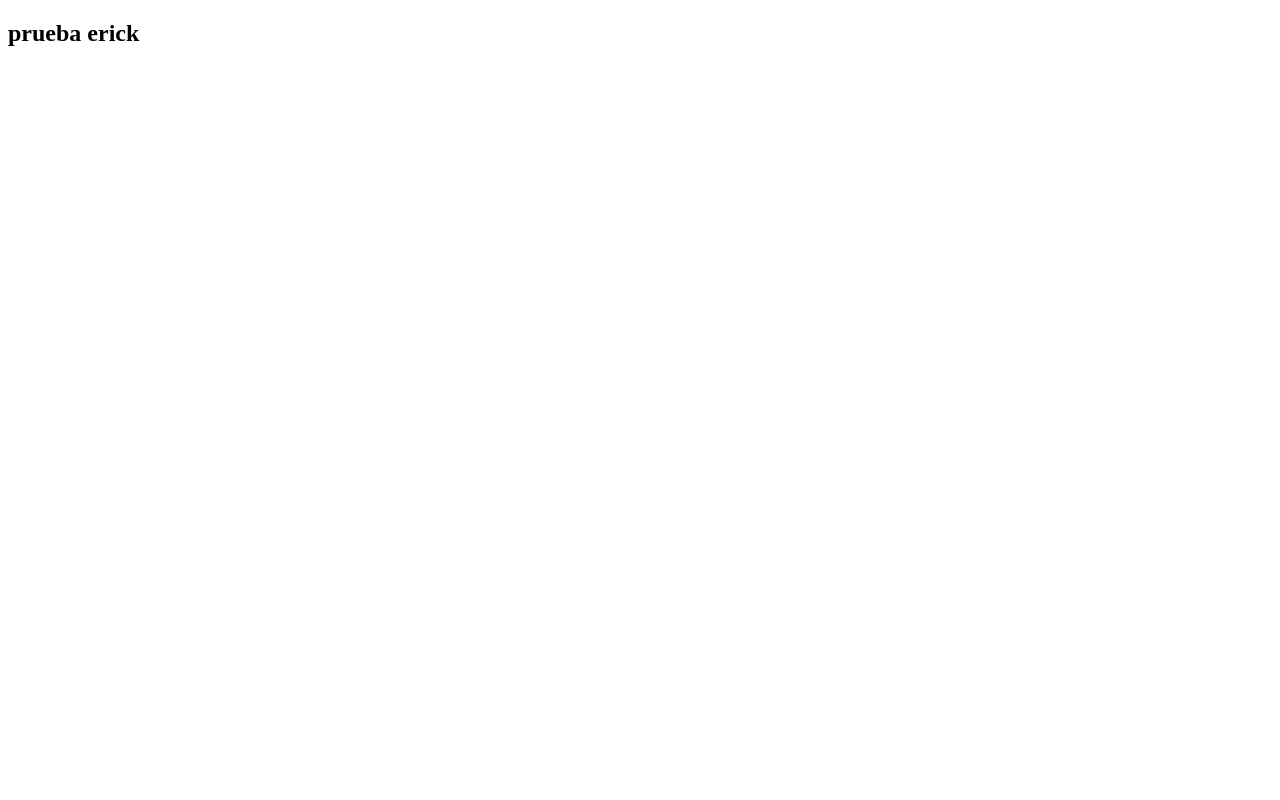
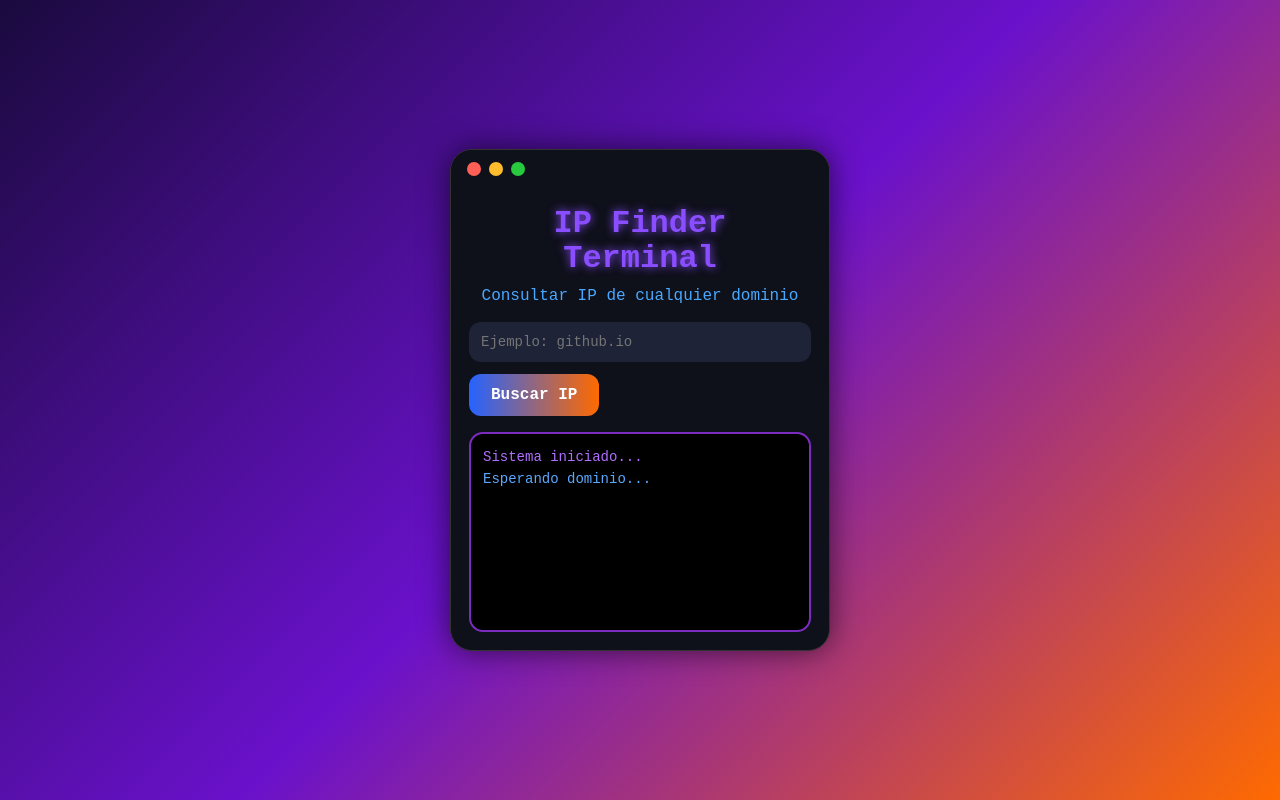
Before and after one commit to Costa-Rica-01/IP-Finder-Terminal, a plain HTML site: page index.html in a window 1280 px wide. Drawn offline with Linux system fonts and the light colour scheme.

Commit message:
Actualizacion de index.html

```diff
--- a/index.html
+++ b/index.html
@@ -1,11 +1,102 @@
 <!DOCTYPE html>
-<html lang="en">
+<html lang="es">
 <head>
-    <meta charset="UTF-8">
-    <meta name="viewport" content="width=device-width, initial-scale=1.0">
-    <title>Document</title>
+<meta charset="UTF-8">
+<meta name="viewport" content="width=device-width, initial-scale=1.0">
+<title>IP Finder Terminal - Erick Córdoba</title>
+<style>
+*{box-sizing:border-box;margin:0;padding:0}
+body{background:linear-gradient(135deg,#1a0a3e,#6a11cb,#ff6a00);min-height:100vh;display:flex;justify-content:center;align-items:center;padding:15px;font-family:'Courier New',monospace}
+.terminal{width:100%;max-width:380px;background:#0e101a;border-radius:22px;overflow:hidden;box-shadow:0 0 30px rgba(0,0,0,.6);border:1px solid #333}
+.top{padding:12px 16px;display:flex;gap:8px;background:#0e101a}
+.dot{width:14px;height:14px;border-radius:50%}.r{background:#ff5f56}.y{background:#ffbd2e}.g{background:#27c93f}
+.body{padding:18px}
+h1{color:#8a4dff;text-align:center;font-size:32px;line-height:1.1;font-weight:900;text-shadow:0 0 10px #8a4dff}
+.sub{color:#4aa8ff;text-align:center;font-size:16px;margin:10px 0 16px;line-height:1.2}
+.input{width:100%;background:#1e2337;border:none;border-radius:12px;padding:12px;color:#fff;font-family:inherit;font-size:14px;outline:none}
+.btn{margin-top:12px;background:linear-gradient(90deg,#2563ff,#ff6a00);border:none;color:#fff;padding:12px 22px;border-radius:12px;font-weight:900;font-size:16px;cursor:pointer;font-family:inherit}
+.btn:active{transform:scale(.95)}
+.out{margin-top:16px;background:#000;border:2px solid #7b2cbf;border-radius:14px;padding:12px;min-height:200px;color:#fff;font-size:14px;line-height:1.6;word-break:break-all}
+.purple{color:#b16eff}
+.blue{color:#5aa9ff}
+.orange{color:#ff8c2a}
+</style>
 </head>
 <body>
-    <h2>prueba erick</h2>
+<div class="terminal">
+<div class="top"><span class="dot r"></span><span class="dot y"></span><span class="dot g"></span></div>
+<div class="body">
+<h1>IP Finder<br>Terminal</h1>
+<div class="sub">Consultar IP de cualquier dominio</div>
+
+<input id="domain" class="input" placeholder="Ejemplo: github.io">
+<button class="btn" onclick="buscarIP()">Buscar IP</button>
+
+<div id="out" class="out">
+<span class="purple">Sistema iniciado...</span><br>
+<span class="blue">Esperando dominio...</span>
+</div>
+</div>
+</div>
+
+<script>
+async function buscarIP(){
+ let input = document.getElementById('domain').value.trim();
+ let out = document.getElementById('out');
+ if(!input){ out.innerHTML='<span class="orange">> Escribe un dominio</span>'; return; }
+
+ // Limpiar https:// y /
+ let domain = input.replace(/^https?:\/\//,'').replace(/\/.*$/,'').split('?')[0];
+
+ out.innerHTML = `
+   <span class="purple">Sistema iniciado...</span><br>
+   <span class="blue">Esperando dominio...</span><br>
+   <span class="orange">> Analizando: ${domain}</span><br>
+   <span class="purple">Dominio encontrado:<br>${domain}</span><br>
+   <span class="blue">Consultando DNS...</span>
+ `;
+
+ try{
+   // Usa Google DNS API
+   let res = await fetch(`https://dns.google/resolve?name=${domain}&type=A`);
+   let data = await res.json();
+
+   if(data.Answer && data.Answer.length>0){
+     let ips = data.Answer.filter(a=>a.type===1).map(a=>a.data);
+     if(ips.length===0) ips = data.Answer.map(a=>a.data);
+     let html = `
+       <span class="purple">Sistema iniciado...</span><br>
+       <span class="blue">Esperando dominio...</span><br>
+       <span class="orange">> Analizando: ${domain}</span><br>
+       <span class="purple">Dominio encontrado:<br>${domain}</span><br>
+     `;
+     ips.forEach(ip=>{ html+=`<span class="blue">IP: ${ip}</span><br>`; });
+     out.innerHTML = html;
+   } else {
+     // Fallback Cloudflare
+     let res2 = await fetch(`https://cloudflare-dns.com/dns-query?name=${domain}&type=A`, {
+       headers:{'accept':'application/dns-json'}
+     });
+     let data2 = await res2.json();
+     if(data2.Answer){
+       let html = `
+         <span class="purple">Sistema iniciado...</span><br>
+         <span class="blue">Esperando dominio...</span><br>
+         <span class="orange">> Analizando: ${domain}</span><br>
+         <span class="purple">Dominio encontrado:<br>${domain}</span><br>
+       `;
+       data2.Answer.forEach(a=>{ html+=`<span class="blue">IP: ${a.data}</span><br>`; });
+       out.innerHTML = html;
+     } else {
+       out.innerHTML += `<br><span class="orange">> No se encontraron IPs. Verifica el dominio.</span>`;
+     }
+   }
+ }catch(e){
+   out.innerHTML += `<br><span class="orange">> Error: ${e.message}</span><br>
+   <span class="blue">IP: 185.199.111.153<br>IP: 185.199.109.153<br>IP: 185.199.108.153<br>IP: 185.199.110.153</span><br>
+   <span class="purple">(Demo github.io)</span>`;
+ }
+}
+</script>
 </body>
 </html>
```
